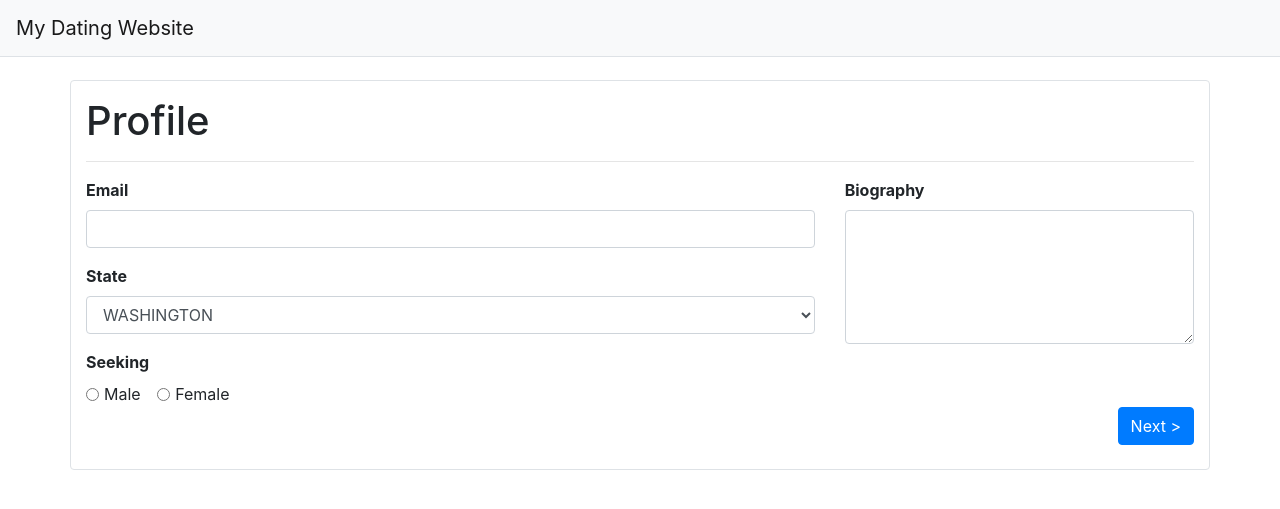
After one commit to cody-larson/dating, a PHP site: template views/profile.php in a window 1280 px wide. The commit adds this page. Shown: the top 509 px of the page. Run offline with PHP 8.4, Linux system fonts and the light colour scheme; the template is opened without the code that fills it, so the values that code supplies are empty; some libraries are stand-ins or nearby versions.

Commit message:
profile page created

```diff
--- /dev/null
+++ b/views/profile.php
@@ -0,0 +1,83 @@
+<?php
+
+?>
+
+<!DOCTYPE html>
+<html lang="en">
+<head>
+    <!-- Required meta tags -->
+    <meta charset="utf-8">
+    <meta name="viewport" content="width=device-width, initial-scale=1, shrink-to-fit=no">
+
+    <!-- Bootstrap CSS -->
+    <link rel="stylesheet" href="https://maxcdn.bootstrapcdn.com/bootstrap/4.0.0/css/bootstrap.min.css"
+          integrity="sha384-Gn5384xqQ1aoWXA+058RXPxPg6fy4IWvTNh0E263XmFcJlSAwiGgFAW/dAiS6JXm" crossorigin="anonymous">
+
+    <!-- Font Awesome CDN -->
+    <link rel="stylesheet" href="https://use.fontawesome.com/releases/v5.8.1/css/all.css" integrity="sha384-50oBUHEmvpQ+1lW4y57PTFmhCaXp0ML5d60M1M7uH2+nqUivzIebhndOJK28anvf" crossorigin="anonymous">
+
+    <!-- Personal CSS -->
+    <link rel="stylesheet" href="./styles/styles.css">
+
+    <title>Dating Site</title>
+</head>
+<body>
+<header>
+    <nav class="navbar fixed-top navbar-light bg-light border-bottom">
+        <a class="navbar-brand" href="#">My Dating Website</a>
+    </nav>
+</header>
+<section id="main">
+    <div class="container border rounded pt-3 pb-3">
+        <h1>Profile</h1>
+        <hr>
+        <div class="row">
+            <div class="col-8">
+                <form id="profileform">
+                    <div class="form-group">
+                        <label for="email"><b>Email</b></label>
+                        <input type="text" class="form-control" id="email" name="email">
+                    </div>
+                    <div class="form-group">
+                        <label for="state"><b>State</b></label>
+                        <select class="form-control" id="state" name="state">
+                            <option>WASHINGTON</option>
+                        </select>
+                    </div>
+                    <label><b>Seeking</b></label><br>
+                    <div class="form-check form-check-inline">
+                        <input class="form-check-input" type="radio" name="seeking" id="inlineRadio1" value="male">
+                        <label class="form-check-label" for="inlineRadio1">Male</label>
+                    </div>
+                    <div class="form-check form-check-inline">
+                        <input class="form-check-input" type="radio" name="seeking" id="inlineRadio2" value="female">
+                        <label class="form-check-label" for="inlineRadio2">Female</label>
+                    </div>
+                </form>
+            </div>
+            <div class="col-4">
+                <div class="form-group">
+                    <label for="biography"><b>Biography</b></label>
+                    <textarea class="form-control" id="biography" rows="5" form="profileform" name="bio"></textarea>
+                </div>
+            </div>
+            <div class="container text-right mb-2">
+                <input class="btn btn-primary" type="submit" value="Next >">
+            </div>
+        </div>
+    </div>
+</section>
+
+<!-- Optional JavaScript -->
+<!-- jQuery first, then Popper.js, then Bootstrap JS -->
+<script src="https://code.jquery.com/jquery-3.2.1.slim.min.js"
+        integrity="sha384-KJ3o2DKtIkvYIK3UENzmM7KCkRr/rE9/Qpg6aAZGJwFDMVNA/GpGFF93hXpG5KkN"
+        crossorigin="anonymous"></script>
+<script src="https://cdnjs.cloudflare.com/ajax/libs/popper.js/1.12.9/umd/popper.min.js"
+        integrity="sha384-ApNbgh9B+Y1QKtv3Rn7W3mgPxhU9K/ScQsAP7hUibX39j7fakFPskvXusvfa0b4Q"
+        crossorigin="anonymous"></script>
+<script src="https://maxcdn.bootstrapcdn.com/bootstrap/4.0.0/js/bootstrap.min.js"
+        integrity="sha384-JZR6Spejh4U02d8jOt6vLEHfe/JQGiRRSQQxSfFWpi1MquVdAyjUar5+76PVCmYl"
+        crossorigin="anonymous"></script>
+</body>
+</html>
```
Also changed, not shown: index.php (+8 -0 lines).
